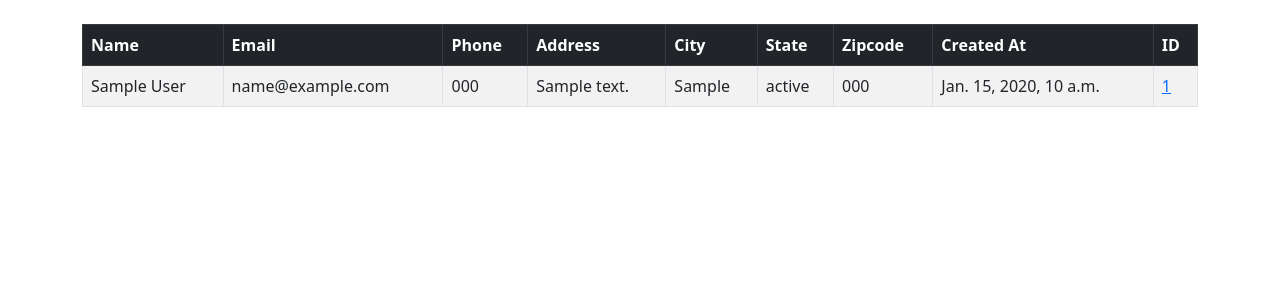
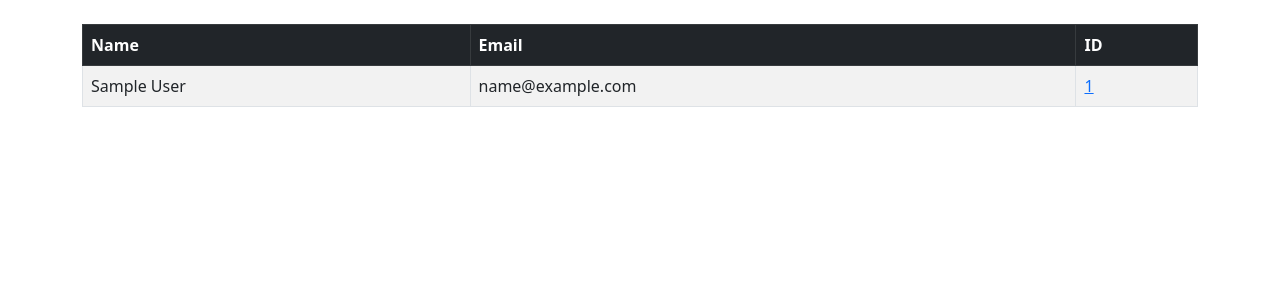
Before and after one commit to Chrisnwachukwu107/django_crm, a Django app: page / in a window 1280 px wide. Shown: the part 56-356 px from the top of the page. Run offline with Django 4.2, Linux system fonts and the light colour scheme; a user stored in the database is signed in; tables that the repository leaves empty hold one stand-in row (values such as "Sample post").

Commit message:
editing table

```diff
--- a/dcrm/settings.py
+++ b/dcrm/settings.py
@@ -23,9 +23,9 @@ BASE_DIR = Path(__file__).resolve().parent.parent
 SECRET_KEY = 'django-insecure-cyqb0-_45o(z%+9)=5pah4y!ay=_151b99%7d!w=+5y0lvjtjl'
 
 # SECURITY WARNING: don't run with debug turned on in production!
-DEBUG = True
+DEBUG = False
 
-ALLOWED_HOSTS = ['*']
+ALLOWED_HOSTS = ['127.0.0.1', '.onrender.com']
 
 
 # Application definition
--- a/website/templates/website/home.html
+++ b/website/templates/website/home.html
@@ -9,12 +9,6 @@
               <tr>
                 <th scope="col">Name</th>
                 <th scope="col">Email</th>
-                <th scope="col">Phone</th>
-                <th scope="col">Address</th>
-                <th scope="col">City</th>
-                <th scope="col">State</th>
-                <th scope="col">Zipcode</th>
-                <th scope="col">Created At</th>
                 <th scope="col">ID</th>
               </tr>
             </thead>
@@ -24,12 +18,6 @@
                         <tr>
                             <td>{{ record.first_name }} {{ record.last_name }}</td>
                             <td>{{ record.email }}</td>
-                            <td>{{ record.phone }}</td>
-                            <td>{{ record.address }}</td>
-                            <td>{{ record.city }}</td>
-                            <td>{{ record.state }}</td>
-                            <td>{{ record.zipcode }}</td>
-                            <td>{{ record.created_at }}</td>
                             <td><a href="{% url 'website:record' record.id %}">{{ record.id }}</a></td>
                         </tr>
                     {% endfor %}
```
Also changed, not shown: vercel.json (deleted), 2 other files.
